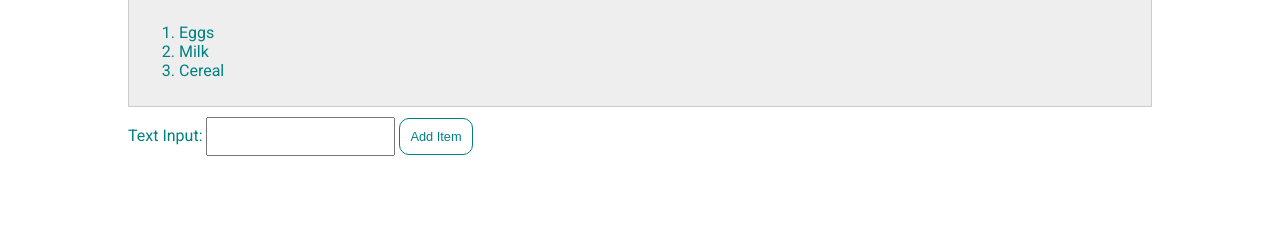
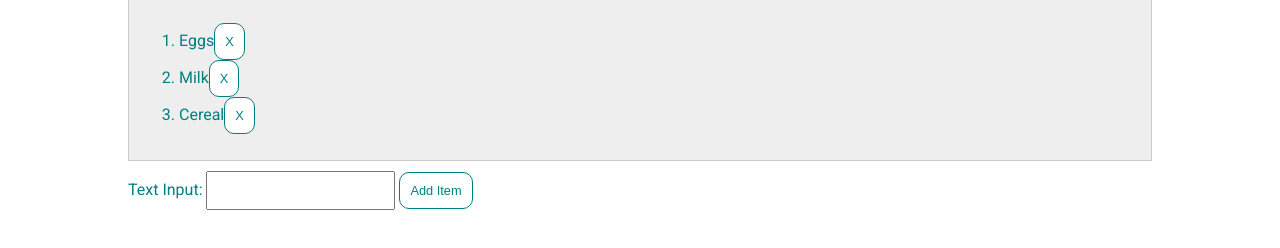
Before and after one commit to riceroll/pui-todoapp-js, a plain HTML site: page list.html in a window 1280 px wide. Shown: the part 164-412 px from the top of the page. Drawn offline with Linux system fonts and the light colour scheme.

Commit message:
link js to list.html

```diff
--- a/list.html
+++ b/list.html
@@ -7,6 +7,8 @@
     <link rel="stylesheet" type="text/css" href="style.css">
     <!-- fonts -->
     <link href="https://fonts.googleapis.com/css?family=Roboto" rel="stylesheet">
+    <!-- javascript -->
+    <script src="main.js" type="text/javascript"></script>
 </head>
 
 <body>
@@ -23,9 +25,9 @@
             <div class="list">
                 <h2 class="list-title">Groceries</h2>
                 <ol>
-                    <li>Eggs</li>
-                    <li>Milk</li>
-                    <li>Cereal</li>
+                    <li>Eggs<button class="delete-item" onclick="deleteListItem(this.parentNode)">X</button></li>
+                    <li>Milk<button class="delete-item" onclick="deleteListItem(this.parentNode)">X</button></li>
+                    <li>Cereal<button class="delete-item" onclick="deleteListItem(this.parentNode)">X</button></li>
                 </ol>
 
             </div>
```
